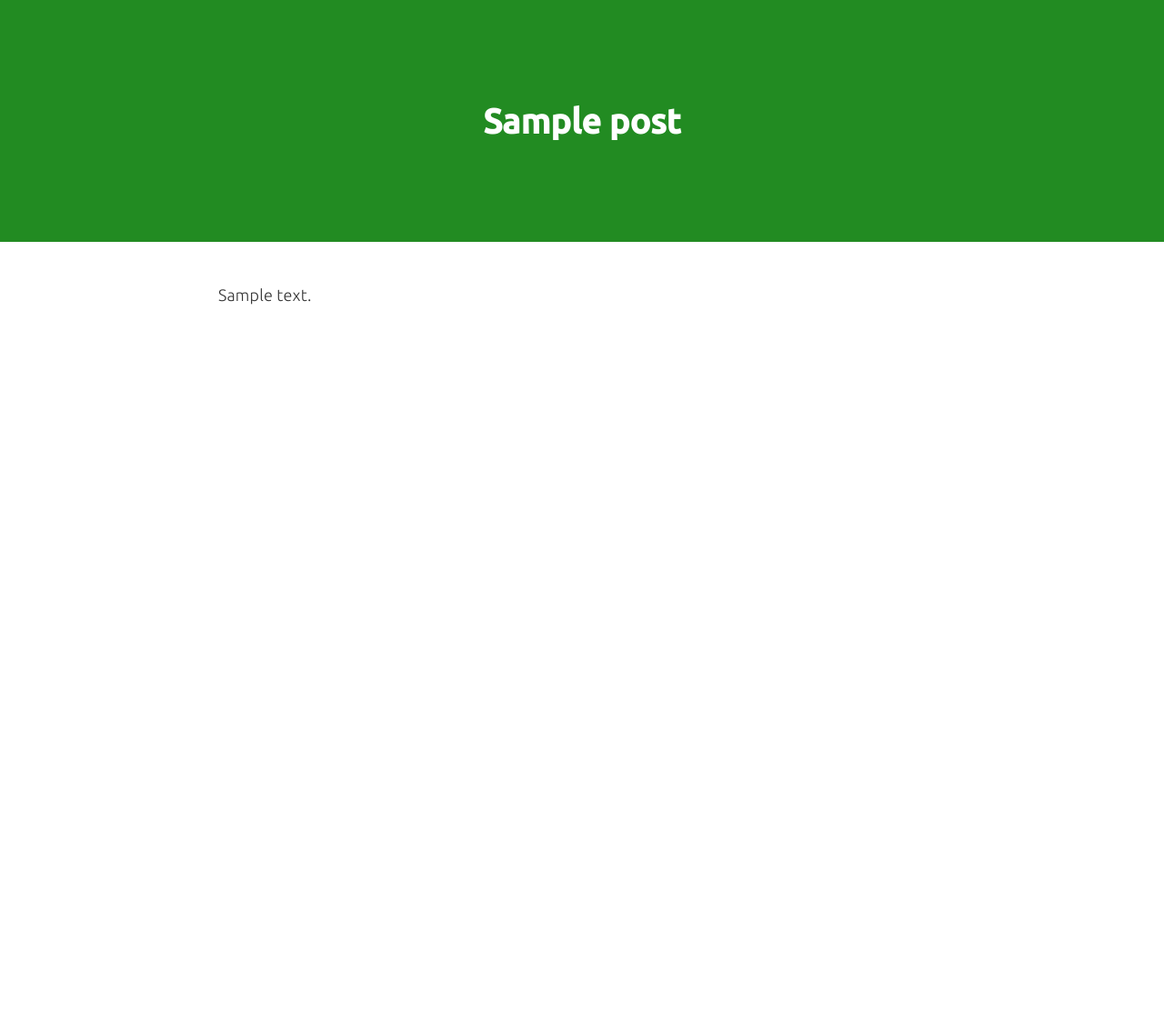
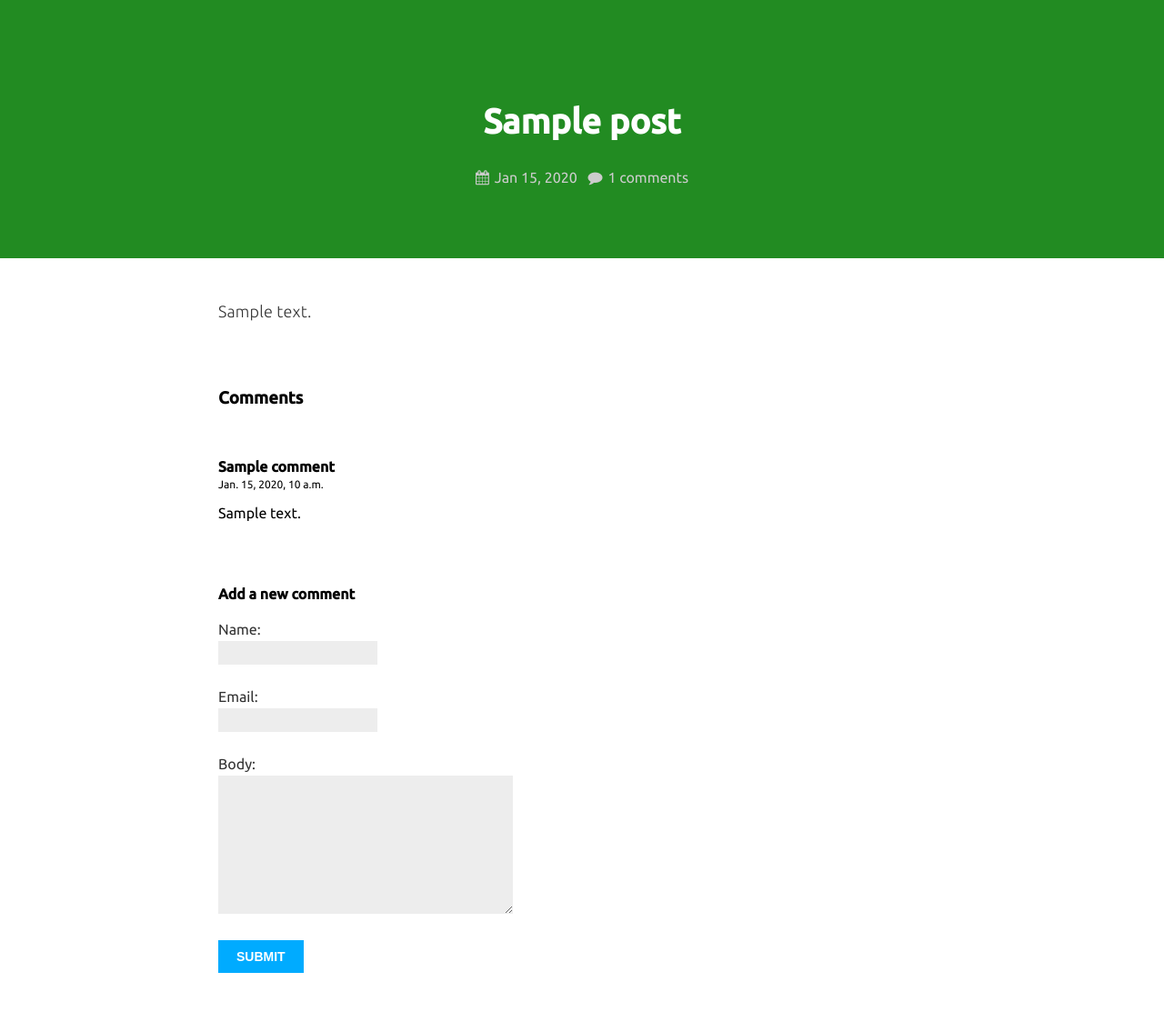
Before and after one commit to jpacanowski/django-blog, a Django app: template blog/templates/blog/post/single.html in a window 1280 px wide. Shown: the whole page at 91% size. Before the commit the page ends 335 px from the top, so only its background shows below. Run offline with Django 3.2, Linux system fonts and the light colour scheme; the template is opened without the code that fills it: values that come from a table or form of the project are taken from there, others are empty; tables that the repository leaves empty hold one stand-in row (values such as "Sample post"); some libraries are stand-ins or nearby versions.

Commit message:
Add comments system

```diff
--- a/blog/static/css/blog.css
+++ b/blog/static/css/blog.css
@@ -14,6 +14,20 @@ body {
     padding: 80px 0;
 }
 
+.post__meta {
+    margin-top: 8px;
+    font-size: 16px;
+    color: #ccc;
+}
+
+.post__meta i {
+    margin-right: 6px;
+}
+
+.post__meta span {
+    margin-left: 8px;
+}
+
 .post__title {
     font-size: 38px;
     color: #fff;
@@ -24,9 +38,33 @@ body {
     margin: 44px 0;
     line-height: 1.6;
     letter-spacing: 0.01em;
+    text-align: justify;
     font-weight: 300;
     font-size: 18px;
     color: #333;
+}
+
+.comments {
+    margin: 4.4em 0;
+    padding: 0;
+    list-style: none;
+}
+
+.comments__item {
+    margin-top: 55px;
+}
+
+.comments__item--author {
+    font-weight: 600;
+}
+
+.comments__item--timedate {
+    margin-top: 4px;
+    font-size: 12px;
+}
+
+.comment__form {
+    margin-bottom: 55px;
 }
 
 .postlist__title a {
@@ -41,3 +79,24 @@ body {
 .pagination {
     margin-top: 44px;
 }
+
+label {
+    color:#333;
+    margin-bottom: 4px;
+    display: block;
+}
+input, textarea {
+    margin: 0 0 10px;
+    background:#ededed;
+    border: 0;
+    padding: 6px 10px;
+    font-size: 12px;
+}
+input[type=submit] {
+    font-weight: bold;
+    background:#00abff;
+    color:#fff;
+    padding: 10px 20px;
+    font-size: 14px;
+    text-transform: uppercase;
+}
--- a/blog/templates/blog/base.html
+++ b/blog/templates/blog/base.html
@@ -11,6 +11,9 @@
     <!-- Google Fonts -->
     <link href="https://fonts.googleapis.com/css?family=Open+Sans:300,400,600,700" rel="stylesheet" />
 
+    <!-- Font Awesome -->
+    <link rel="stylesheet" href="https://maxcdn.bootstrapcdn.com/font-awesome/4.6.1/css/font-awesome.min.css" />
+
     <!-- Styles -->
     <link href="{% static "css/blog.css" %}" rel="stylesheet">
   </head>
--- a/blog/templates/blog/post/single.html
+++ b/blog/templates/blog/post/single.html
@@ -4,15 +4,58 @@
 
 {% block content %}
   <article>
+
     <header class="post__header">
       <div class="wrapper">
         <h1 class="post__title">{{ post.title }}</h1>
+        <div class="post__meta">
+          <time>
+            <i class="fa fa-calendar" aria-hidden="true"></i>{{ post.created_at | date:"M d, Y" }}
+          </time>
+          <span>
+            <i class="fa fa-comment" aria-hidden="true"></i>{{ comments.count }} comments
+          </span>
+        </div>
       </div>
     </header>
+
     <div class="post__content">
       <div class="wrapper">
         {{ post.body | linebreaks }}
       </div>
     </div>
+
+    <ul class="comments">
+      <div class="wrapper">
+        <h3>Comments</h3>
+        {% for comment in comments %}
+          <li class="comments__item">
+            <div class="comments__item--header">
+              <div class="comments__item--author">{{ comment.name }}</div>
+              <div class="comments__item--timedate">{{ comment.created_at }}</div>
+            </div>
+            <div class="comments__item--content">{{ comment.body | linebreaks }}</div>
+          </li>
+        {% empty %}
+          <p>No comments yet.</p>
+        {% endfor %}
+      </div>
+    </ul>
+
+    <div class="comment__form">
+      <div class="wrapper">
+        {% if new_comment %}
+          <h4>Your comment has been added.</h4>
+        {% else %}
+          <h4>Add a new comment</h4>
+          <form action="." method="post">
+            {{ comment_form.as_p }}
+            {% csrf_token %}
+            </p><input type="submit" value="Submit">
+          </form>
+        {% endif %}
+      </div>
+    </div>
+
   </article>
 {% endblock %}
```
Also changed, not shown: blog/views.py (+21 -2 lines).
